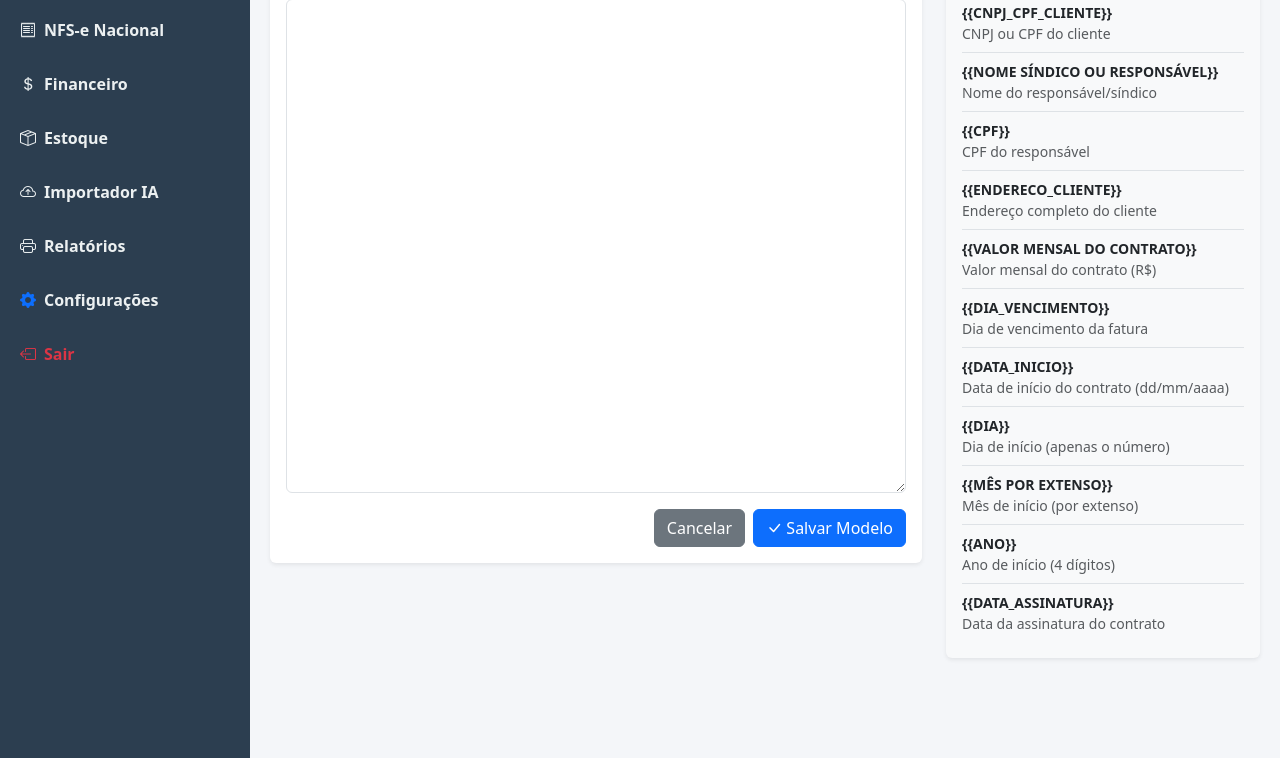
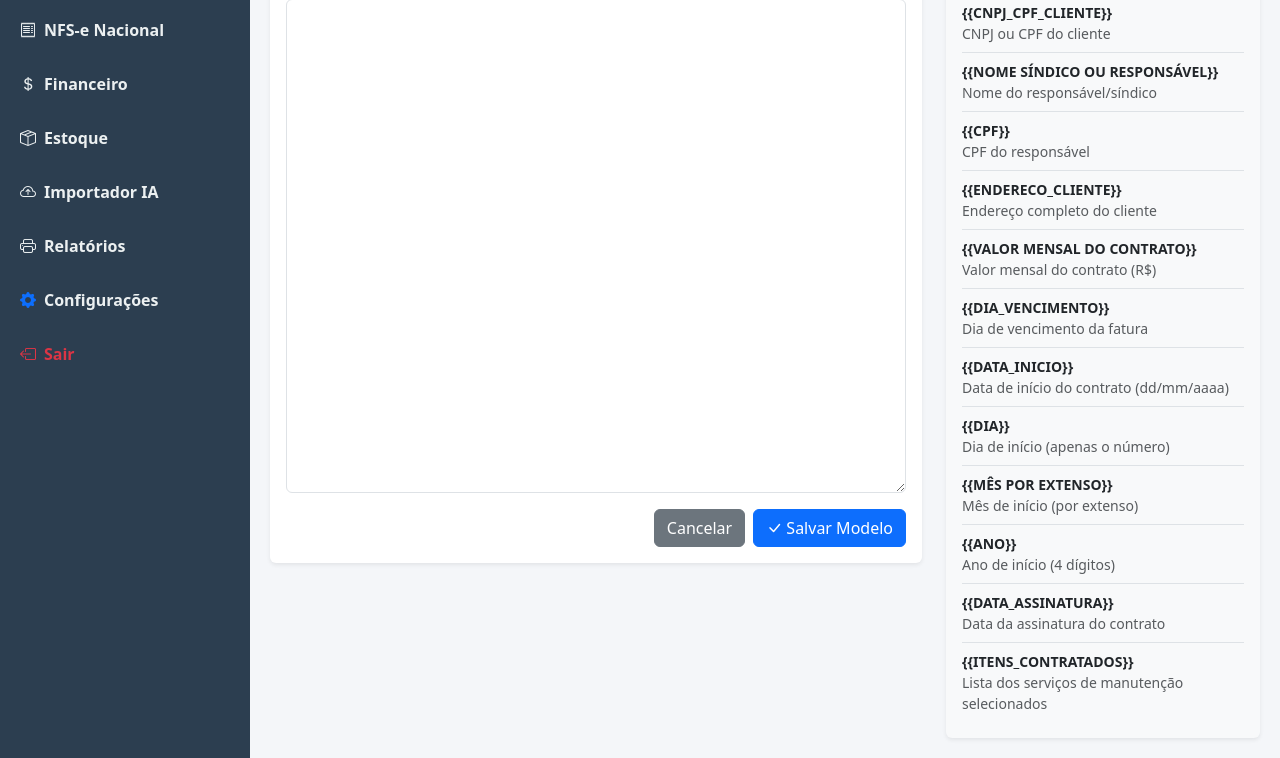
Before and after one commit to EMachadoP/erp-g7serv, a Django app: page /comercial/modelos-contrato/novo/ in a window 1280 px wide. Shown: the part 368-1126 px from the top of the page. Run offline with Django 5.2, Linux system fonts and the light colour scheme; the visitor is signed in with stand-in values (Sample User, id 1); some libraries are stand-ins or nearby versions.

Commit message:
fix: update the correct contract template help panel with ITENS_CONTRATADOS

```diff
--- a/comercial/templates/comercial/contract_template_form_fixed.html
+++ b/comercial/templates/comercial/contract_template_form_fixed.html
@@ -108,6 +108,10 @@
                         <strong>{{DATA_ASSINATURA}}</strong><br>
                         <span class="text-muted">Data da assinatura do contrato</span>
                     </li>
+                    <li class="list-group-item bg-transparent px-0">
+                        <strong>{{ITENS_CONTRATADOS}}</strong><br>
+                        <span class="text-muted">Lista dos serviços de manutenção selecionados</span>
+                    </li>
                     {% endverbatim %}
                 </ul>
             </div>
```
Lines whose indentation alone changed are shown as unchanged.
